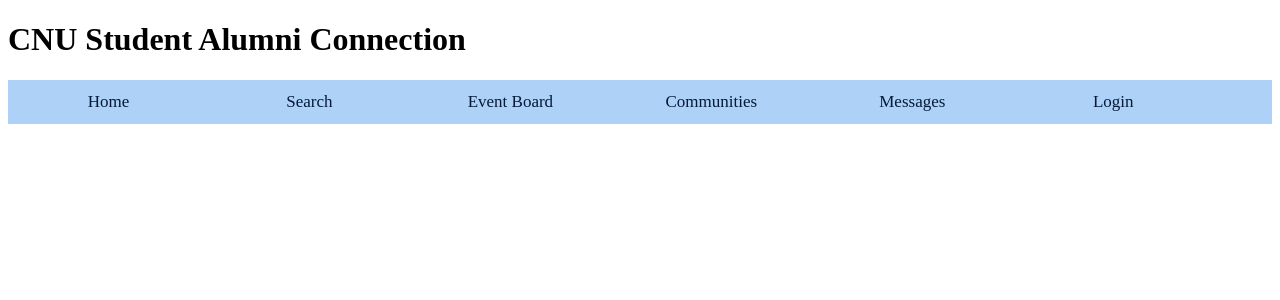
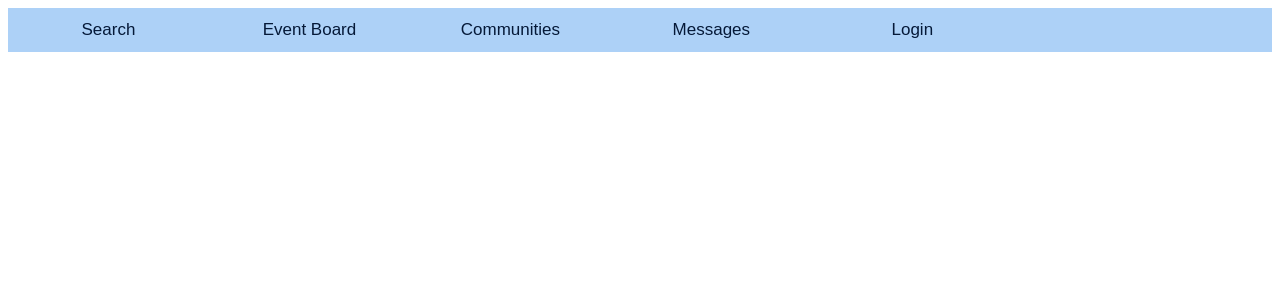
Before and after one commit to lukecotnoir/CPSC351-group1, a PHP site: page /resources/templates/header.php in a window 1280 px wide. Shown: the top 300 px of the page. Run offline with PHP 8.4, Linux system fonts and the light colour scheme.

Commit message:
more styling

```diff
--- a/public_html/css/header.css
+++ b/public_html/css/header.css
@@ -12,6 +12,8 @@
     font-size: 17px;
     width: 14%;
     text-align: center;
+    font-family: Arial, Helvetica, sans-serif;
+    border: whitesmoke;
 }
 
 .global_nav a:hover {
--- a/resources/templates/header.php
+++ b/resources/templates/header.php
@@ -9,9 +9,8 @@
 </head>
 <body>
 <div id="header">
-    <h1>CNU Student Alumni Connection</h1>
     <div class="global_nav">
-        <a href="index.php">Home</a>
+        <title href="index.php">CNU Connect</title>
 	    <a href="#">Search</a>
 	    <a href="#">Event Board</a>
         <a href="#">Communities</a>
```
